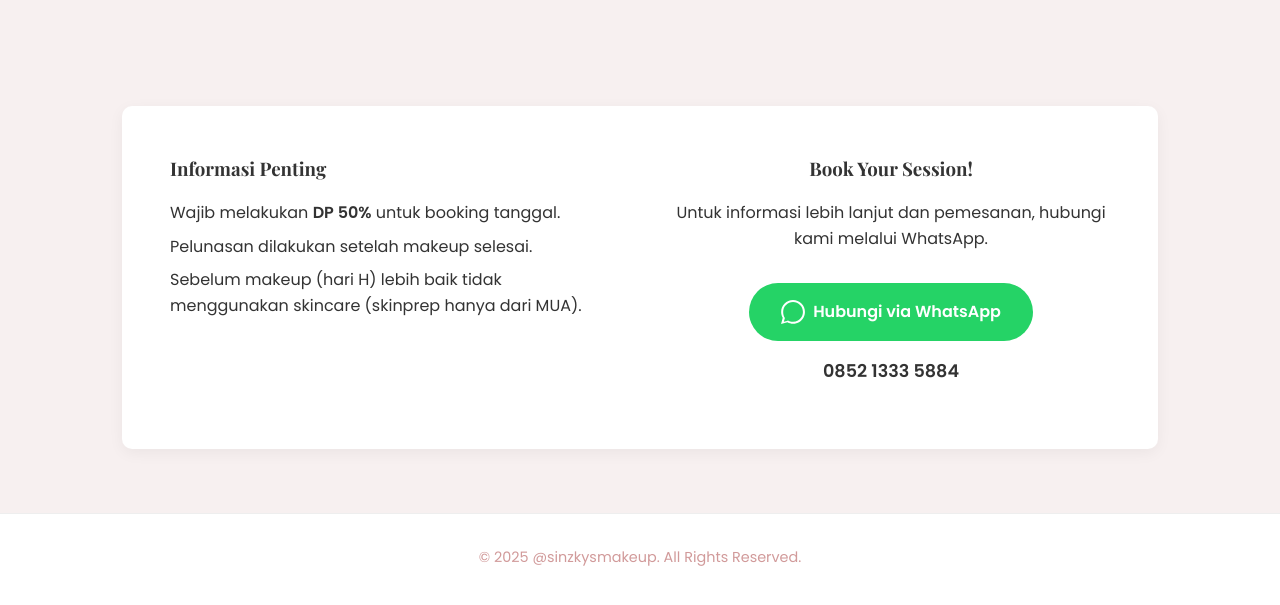
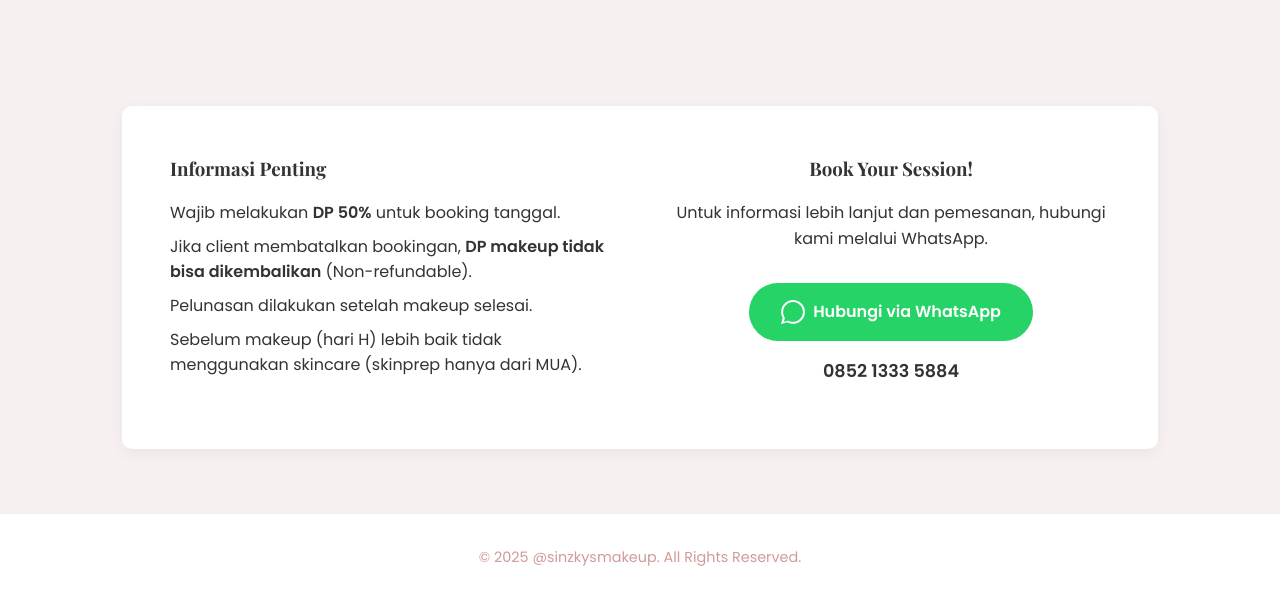
Before and after one commit to DanendraGs/Sinzkymakeup, a plain HTML site: page index.html in a window 1280 px wide. Shown: the part 7303-7908 px from the top of the page. Drawn offline with nearby package versions, Linux system fonts and the light colour scheme.

Commit message:
Update index.html

```diff
--- a/index.html
+++ b/index.html
@@ -234,6 +234,7 @@
                     <h3>Informasi Penting</h3>
                     <ul>
                         <li>Wajib melakukan <strong>DP 50%</strong> untuk booking tanggal.</li>
+                        <li>Jika client membatalkan bookingan, <strong>DP makeup tidak bisa dikembalikan</strong> (Non-refundable).</li>
                         <li>Pelunasan dilakukan setelah makeup selesai.</li>
                         <li>Sebelum makeup (hari H) lebih baik tidak menggunakan skincare (skinprep hanya dari MUA).</li>
                     </ul>
```
